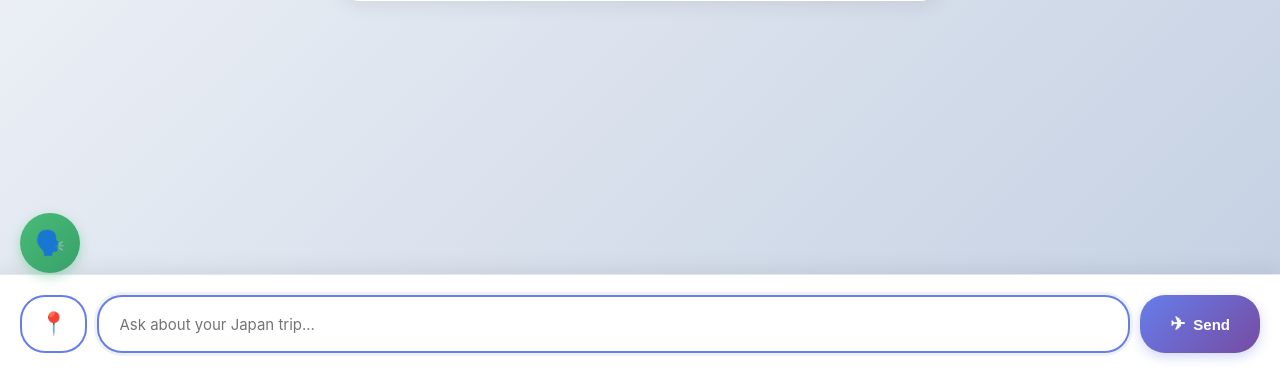
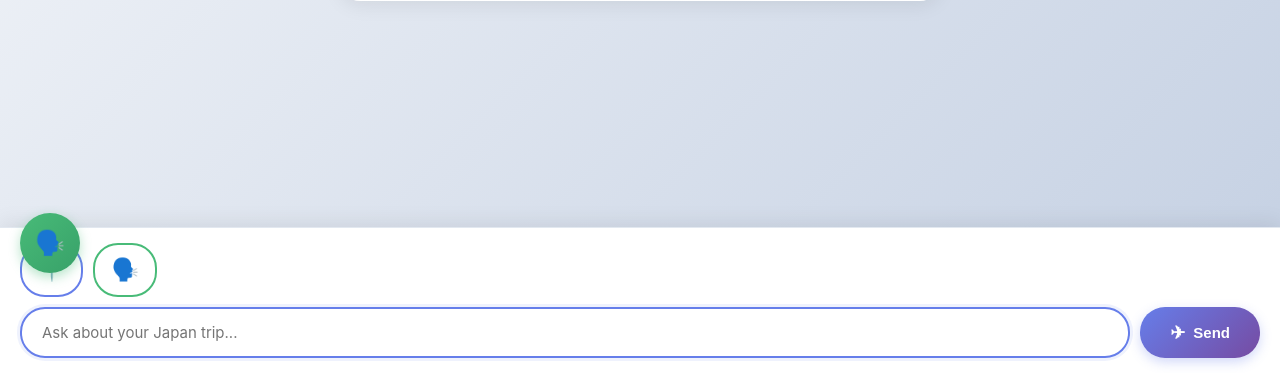
Before and after one commit to belindamak/japan-trip-chat, a Flask app: page / in a window 1280 px wide. Shown: the part 427-800 px from the top of the page. Run offline with Flask 3, Linux system fonts and the light colour scheme; the visitor is signed in with stand-in values (Sample User, id 1).

Commit message:
Update chat.html

```diff
--- a/templates/chat.html
+++ b/templates/chat.html
@@ -308,13 +308,71 @@
         }
         /* ========== END TRANSLATION BAR STYLES ========== */
 
-        .input-container {
+        /* Bottom controls wrapper */
+        .bottom-controls {
             background: white;
-            padding: 20px;
+            padding: 15px 20px;
             border-top: 1px solid #e2e8f0;
+            box-shadow: 0 -4px 20px rgba(0, 0, 0, 0.08);
+        }
+
+        /* Icon buttons row */
+        .icon-buttons {
             display: flex;
             gap: 10px;
-            box-shadow: 0 -4px 20px rgba(0, 0, 0, 0.08);
+            margin-bottom: 10px;
+            justify-content: flex-start;
+        }
+
+        /* Input container */
+        .input-container {
+            display: flex;
+            gap: 10px;
+        }
+
+        #locationBtn, #translateToggleBtn {
+            background: white;
+            color: #667eea;
+            border: 2px solid #667eea;
+            padding: 12px 16px;
+            border-radius: 25px;
+            font-size: 22px;
+            cursor: pointer;
+            transition: all 0.3s;
+            display: flex;
+            align-items: center;
+            justify-content: center;
+            min-width: 50px;
+            min-height: 50px;
+        }
+
+        #translateToggleBtn {
+            color: #48bb78;
+            border-color: #48bb78;
+        }
+
+        #locationBtn:hover:not(:disabled) {
+            background: #667eea;
+            color: white;
+            transform: translateY(-2px);
+            box-shadow: 0 4px 12px rgba(102, 126, 234, 0.3);
+        }
+
+        #translateToggleBtn:hover:not(:disabled) {
+            background: #48bb78;
+            color: white;
+            transform: translateY(-2px);
+            box-shadow: 0 4px 12px rgba(72, 187, 120, 0.3);
+        }
+
+        #translateToggleBtn.active {
+            background: #48bb78;
+            color: white;
+        }
+
+        #locationBtn:disabled, #translateToggleBtn:disabled {
+            opacity: 0.5;
+            cursor: not-allowed;
         }
 
         #messageInput {
@@ -333,33 +391,6 @@
             box-shadow: 0 0 0 3px rgba(102, 126, 234, 0.1);
         }
 
-        #locationBtn {
-            background: white;
-            color: #667eea;
-            border: 2px solid #667eea;
-            padding: 14px 18px;
-            border-radius: 25px;
-            font-size: 22px;
-            cursor: pointer;
-            transition: all 0.3s;
-            display: flex;
-            align-items: center;
-            justify-content: center;
-            min-width: 50px;
-        }
-
-        #locationBtn:hover:not(:disabled) {
-            background: #667eea;
-            color: white;
-            transform: translateY(-2px);
-            box-shadow: 0 4px 12px rgba(102, 126, 234, 0.3);
-        }
-
-        #locationBtn:disabled {
-            opacity: 0.5;
-            cursor: not-allowed;
-        }
-
         #sendBtn {
             background: linear-gradient(135deg, #667eea 0%, #764ba2 100%);
             color: white;
@@ -374,6 +405,22 @@
             align-items: center;
             gap: 8px;
             box-shadow: 0 4px 12px rgba(102, 126, 234, 0.3);
+        }
+
+        #sendBtn:before {
+            content: "✈";
+            font-size: 18px;
+        }
+
+        #sendBtn:hover:not(:disabled) {
+            transform: translateY(-2px);
+            box-shadow: 0 6px 20px rgba(102, 126, 234, 0.4);
+        }
+
+        #sendBtn:disabled {
+            opacity: 0.6;
+            cursor: not-allowed;
+            transform: none;
         }
 
         .translation-toggle-btn {
@@ -560,11 +607,16 @@
     </div>
     <!-- ========== END TRANSLATION BAR ========== -->
 
-    <div class="input-container">
-        <button id="locationBtn" onclick="sendLocation()" title="Share my location">📍</button>
-        <input type="text" id="messageInput" placeholder="Ask about your Japan trip..."
-               onkeypress="handleKeyPress(event)">
-        <button id="sendBtn" onclick="sendMessage()">Send</button>
+    <div class="bottom-controls">
+        <div class="icon-buttons">
+            <button id="locationBtn" onclick="sendLocation()" title="Share my location">📍</button>
+            <button id="translateToggleBtn" onclick="toggleTranslationBar()" title="Translation">🗣️</button>
+        </div>
+        <div class="input-container">
+            <input type="text" id="messageInput" placeholder="Ask about your Japan trip..."
+                   onkeypress="handleKeyPress(event)">
+            <button id="sendBtn" onclick="sendMessage()">Send</button>
+        </div>
     </div>
 
     <script>
@@ -597,20 +649,15 @@
         // Toggle translation bar visibility
         function toggleTranslationBar() {
             const bar = document.getElementById('translationBar');
-            const btn = document.getElementById('translationToggle');
+            const btn = document.getElementById('translateToggleBtn');
 
             if (bar.style.display === 'none') {
-                // Show translation bar
                 bar.style.display = 'flex';
                 btn.classList.add('active');
-                btn.textContent = '✕';
-                // Focus on input
                 document.getElementById('translateInput').focus();
             } else {
-                // Hide translation bar
                 bar.style.display = 'none';
                 btn.classList.remove('active');
-                btn.textContent = '🗣️';
             }
         }
 
```
